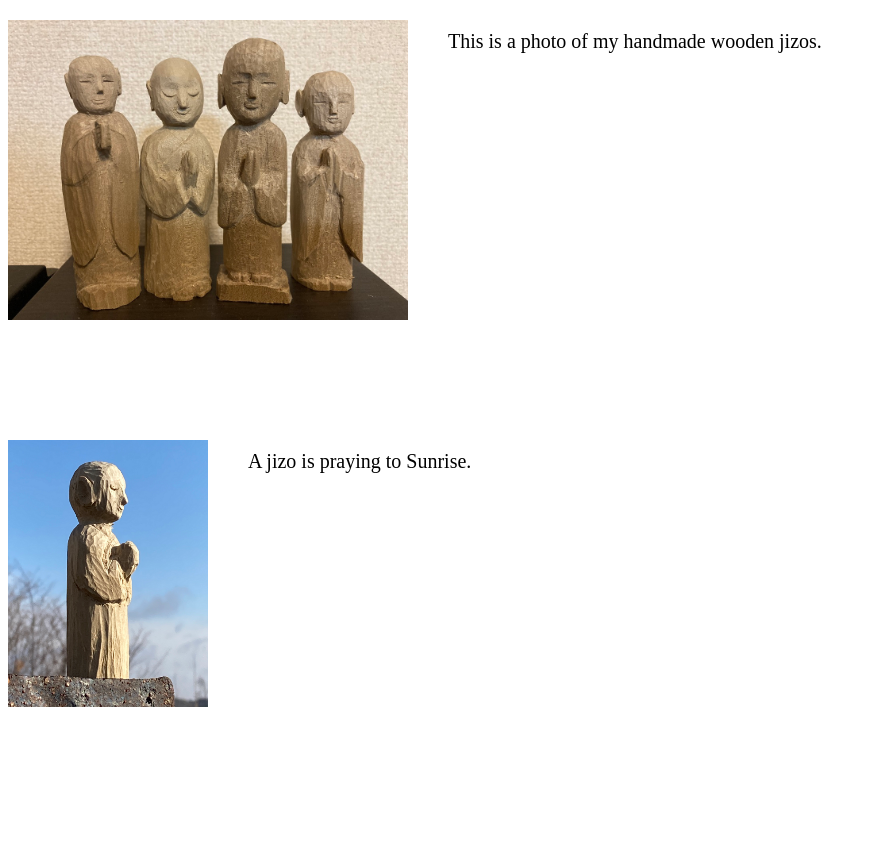
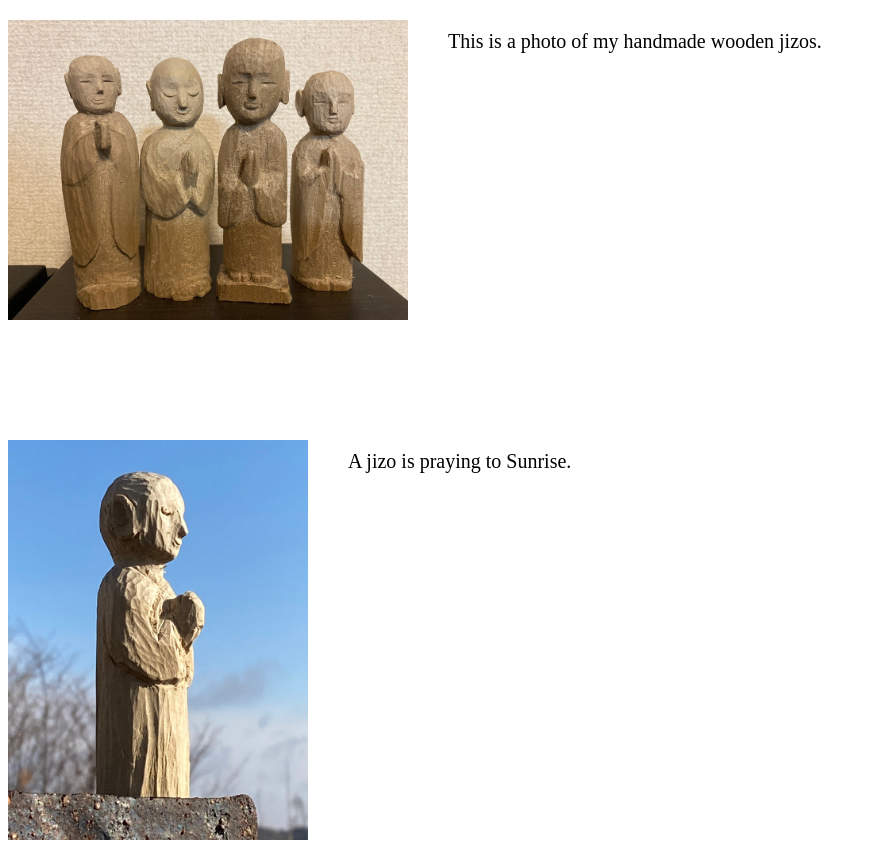
Before and after one commit to AoyamaKohbo/JizoPhoto, a plain HTML site: page index.html in a window 1280 px wide. Shown: the top 847 px of the page, without its empty margins (0-875 px from the left). Drawn offline with Linux system fonts and the light colour scheme.

Commit message:
Update index.html

```diff
--- a/index.html
+++ b/index.html
@@ -17,7 +17,7 @@
 
     <div class="contents">
       <div class="contents-item">
-        <img src="IMG_0501.png" width=200px>
+        <img src="IMG_0501.png" width=300px>
       </div>
 
       <div class="contents-item">
```
